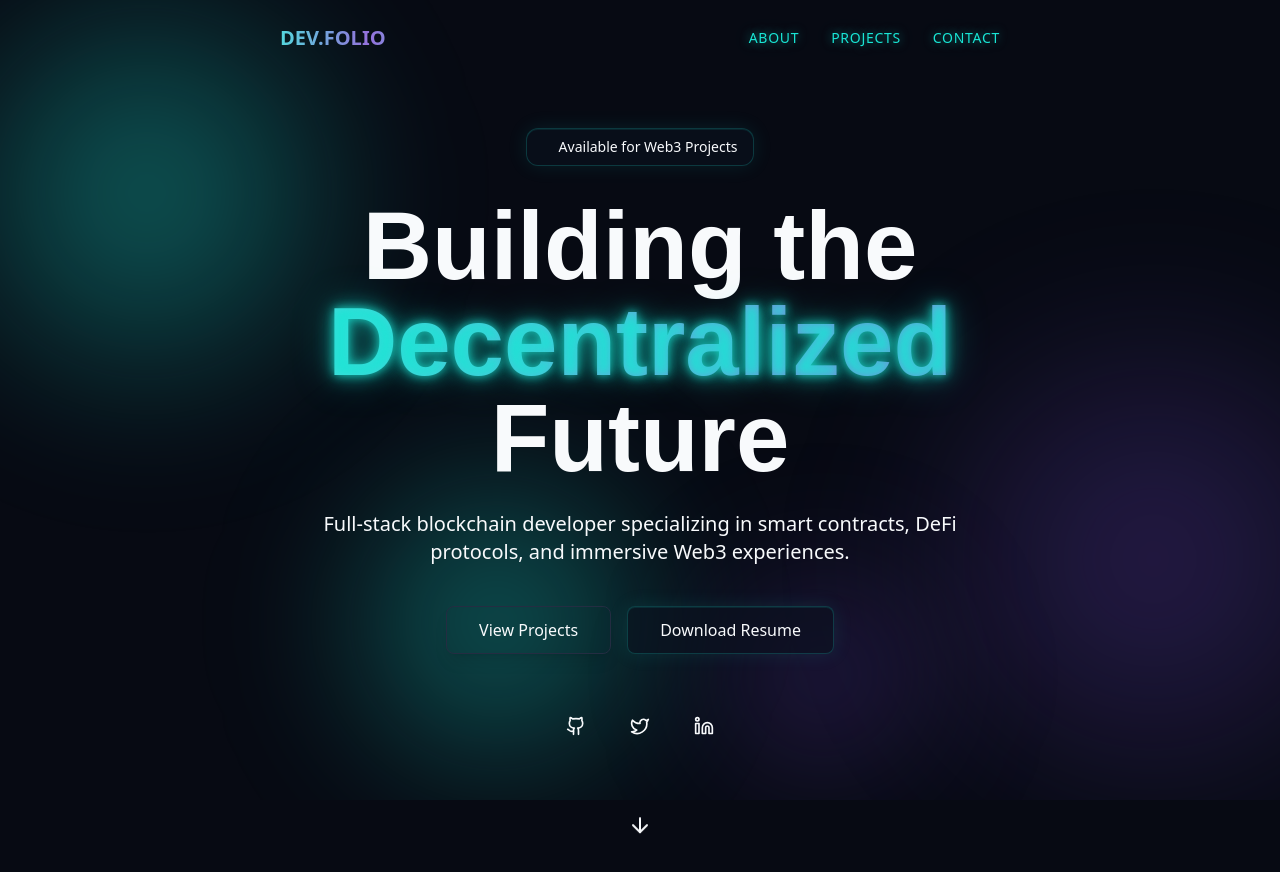
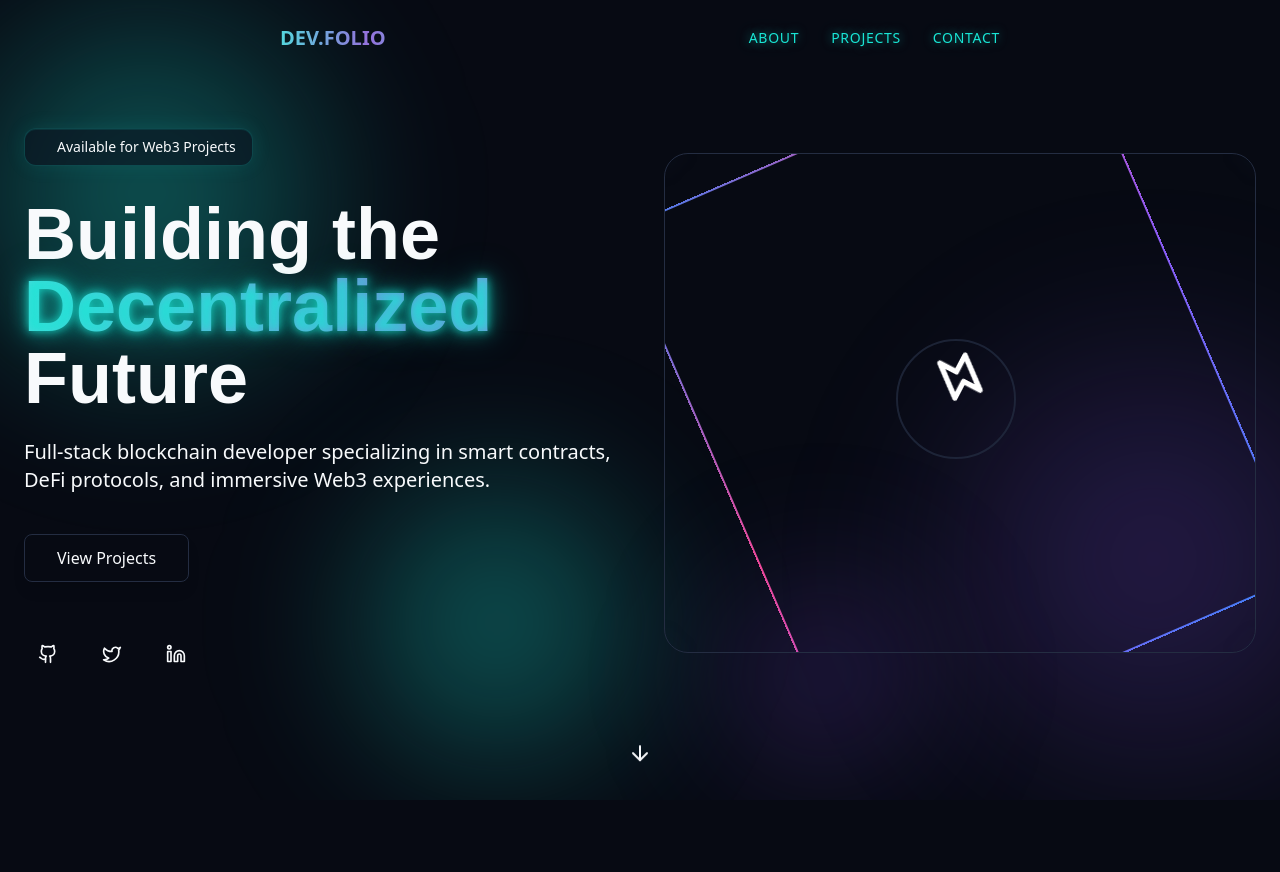
Before and after one commit to 7Demon/Portofolio, a React (Vite) app: page / in a window 1280 px wide. Shown: the top 872 px of the page. After the commit the page ends 806 px from the top, so only its background shows below. Built offline with nearby package versions, Linux system fonts and the light colour scheme.

Commit message:
placeholder

```diff
--- a/src/components/Navbar.jsx
+++ b/src/components/Navbar.jsx
@@ -49,5 +49,4 @@ const Navbar = () => {
     </nav>
   );
 };
-
 export default Navbar;
--- a/src/components/home.jsx
+++ b/src/components/home.jsx
@@ -3,8 +3,11 @@ import { ArrowDown, Github, Twitter, Linkedin } from 'lucide-react';
 const Home = () => {
     return (
     <section className="relative min-h-screen flex items-center justify-center overflow-hidden">
-      <div className="container mx-auto px-6 py-32 relative z-10">
-        <div className="max-w-4xl mx-auto text-center">
+      <div className="container mx-auto px-4 md:px-6 py-20 md:py-32 relative z-10">
+        <div className="grid grid-cols-1 lg:grid-cols-2 gap-8 lg:gap-12 items-center">
+
+          {/* Left Content */}
+          <div className="text-left">
             {/* Status badge */}
             <div className="animate-fade-up opacity-0 delay-100">
               <div className="inline-flex items-center gap-2 glass-card px-4 py-2 mb-8">
@@ -14,7 +17,7 @@ const Home = () => {
             </div>
 
             {/* Main heading */}
-          <h1 className="font-display text-5xl md:text-7xl lg:text-8xl font-bold mb-6 animate-fade-up opacity-0 delay-200">
+            <h1 className="font-display text-4xl sm:text-5xl md:text-6xl lg:text-7xl font-bold mb-6 animate-fade-up opacity-0 delay-200">
               <span className="text-foreground">Building the</span>
               <br />
               <span className="text-gradient neon-glow">Decentralized</span>
@@ -23,23 +26,23 @@ const Home = () => {
             </h1>
 
             {/* Subtitle */}
-          <p className="text-lg md:text-xl text-muted-foreground max-w-2xl mx-auto mb-10 animate-fade-up opacity-0 delay-300">
-            Full-stack blockchain developer specializing in smart contracts,
+            <p className="text-base sm:text-lg md:text-xl text-muted-foreground max-w-2xl mb-8 md:mb-10 animate-fade-up opacity-0 delay-300">
+              Full-stack blockchain developer specializing in smart contracts, <br />
               DeFi protocols, and immersive Web3 experiences.
             </p>
 
             {/* CTA Buttons */}
-          <div className="flex flex-col sm:flex-row items-center justify-center gap-4 mb-12 animate-fade-up opacity-0 delay-400">
-            <Button variant="neon" size="lg">
-              <span>View Projects</span>
+            <div className="flex flex-col sm:flex-row items-start gap-4 mb-10 md:mb-12 animate-fade-up opacity-0 delay-400">
+              <div className="relative group">
+                <div className="absolute -inset-1 bg-gradient-to-r from-primary via-secondary to-primary rounded-lg blur opacity-75 group-hover:opacity-100 group-hover:blur-md transition duration-500 animate-pulse" />
+                <Button variant="neon" size="lg" className="relative hover:scale-105 transition-transform duration-300 shadow-lg">
+                  <span className="relative">View Projects</span>
                 </Button>
-            <Button variant="glass" size="lg">
-              Download Resume
-            </Button>
+              </div>
             </div>
 
             {/* Social links */}
-          <div className="flex items-center justify-center gap-4 animate-fade-up opacity-0 delay-500">
+            <div className="flex items-center gap-4 animate-fade-up opacity-0 delay-500">
               {[
                 { icon: Github, href: '#' },
                 { icon: Twitter, href: '#' },
@@ -48,7 +51,7 @@ const Home = () => {
                 <a
                   key={index}
                   href={href}
-                className="w-12 h-12 glass-card-hover flex items-center justify-center text-muted-foreground hover:text-primary transition-colors"
+                  className="w-12 h-12 glass-card-hover flex items-center justify-center text-muted-foreground hover:text-primary transition-all hover:scale-110"
                 >
                   <Icon size={20} />
                 </a>
@@ -56,8 +59,47 @@ const Home = () => {
             </div>
           </div>
 
+          {/* Right Hero Placeholder */}
+          <div className="relative h-80 md:h-96 lg:h-125 animate-fade-up opacity-0 delay-300">
+            {/* Background gradient orb */}
+            <div className="absolute inset-0 bg-linear-to-br from-primary/20 via-transparent to-secondary/20 rounded-3xl blur-3xl animate-pulse" />
+
+            {/* Main placeholder box with animation */}
+            <div className="absolute inset-0 rounded-3xl border border-primary/20 overflow-hidden group">
+              {/* Animated background */}
+              <div className="absolute inset-0 bg-linear-to-br from-primary/10 to-secondary/10 backdrop-blur-sm" />
+
+              {/* Animated gradient border */}
+              <div className="absolute inset-0 rounded-3xl border-2 border-transparent bg-clip-padding animate-spin" style={{
+                borderImage: 'linear-gradient(45deg, #3b82f6, #8b5cf6, #ec4899, #3b82f6) 1',
+                animationDuration: '8s'
+              }} />
+
+              {/* Content */}
+              <div className="absolute inset-0 flex flex-col items-center justify-center gap-4 p-6">
+                <div className="relative">
+                  {/* Pulsing ring */}
+                  <div className="absolute inset-0 rounded-full border-2 border-primary/50 animate-pulse" style={{
+                    width: '120px',
+                    height: '120px'
+                  }} />
+
+                  {/* Icon placeholder with rotation */}
+                  <div className="w-32 h-32 rounded-full bg-linear-to-br from-primary to-secondary flex items-center justify-center animate-bounce" style={{
+                    animationDuration: '2s'
+                  }}>
+                    <svg className="w-16 h-16 text-white animate-spin" style={{animationDuration: '3s'}} fill="none" stroke="currentColor" viewBox="0 0 24 24">
+                      <path strokeLinecap="round" strokeLinejoin="round" strokeWidth={2} d="M13 10V3L4 14h7v7l9-11h-7z" />
+                    </svg>
+                  </div>
+                </div>
+              </div>
+            </div>
+          </div>
+        </div>
+
         {/* Scroll indicator */}
-        <div className="absolute bottom-10 left-1/2 -translate-x-1/2 animate-bounce">
+        <div className="absolute bottom-8 md:bottom-10 left-1/2 -translate-x-1/2 animate-bounce">
           <a href="#about" className="text-muted-foreground hover:text-primary transition-colors">
             <ArrowDown size={24} />
           </a>
```
Lines whose indentation alone changed are shown as unchanged.
